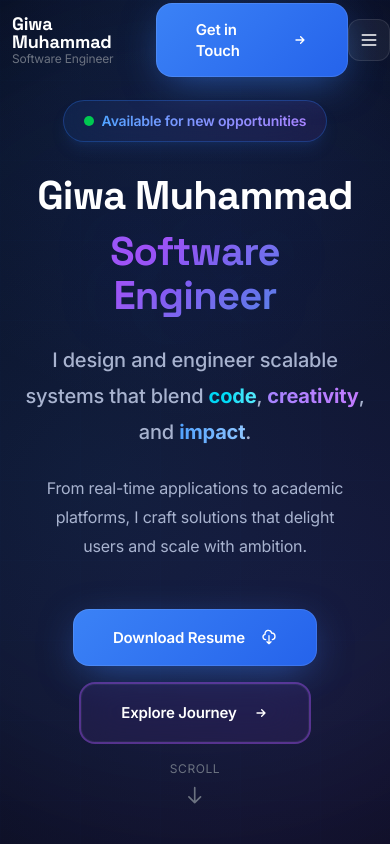
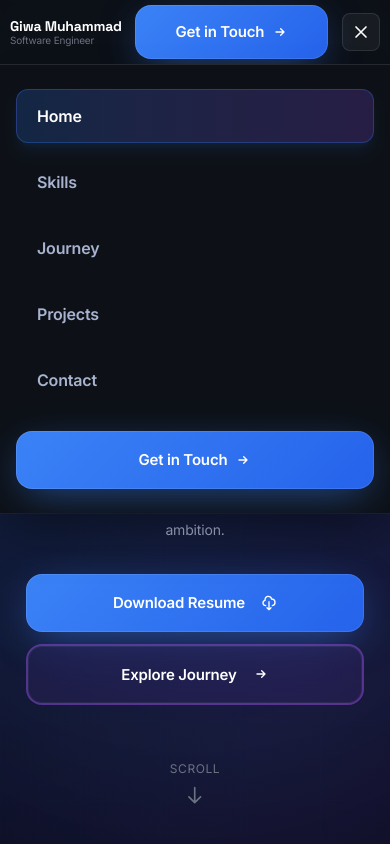
Before and after one commit to mgiwa78/portfolio, a Next.js app: page / in a window 390 px wide. Both pictures are taken after a click on the button "Menu". Shown: the top 844 px of the page. Built offline with nearby package versions, Linux system fonts and the light colour scheme.

Commit message:
Enhance Navbar and HeroSection components; implement mobile menu functionality with animations, adjust styling for responsiveness, and refine layout in HeroSection for better visual hierarchy. Update global styles for container padding on small screens.

```diff
--- a/src/app/globals.css
+++ b/src/app/globals.css
@@ -49,6 +49,12 @@
 html {
   scroll-behavior: smooth;
   scroll-padding-top: 80px;
+}
+.container {
+  @media only screen and (max-width: 400px) {
+    padding-left: 10px;
+    padding-right: 10px;
+  }
 }
 
 body {
--- a/src/components/Navbar.tsx
+++ b/src/components/Navbar.tsx
@@ -1,16 +1,22 @@
 "use client";
 
-import { motion } from "framer-motion";
+import { motion, AnimatePresence } from "framer-motion";
 import { useState, useEffect } from "react";
 import Link from "next/link";
 
 export default function Navbar() {
   const [isScrolled, setIsScrolled] = useState(false);
   const [activeSection, setActiveSection] = useState("home");
+  const [isMobileMenuOpen, setIsMobileMenuOpen] = useState(false);
 
   useEffect(() => {
     const handleScroll = () => {
       setIsScrolled(window.scrollY > 20);
+
+      // Close mobile menu on scroll
+      if (isMobileMenuOpen) {
+        setIsMobileMenuOpen(false);
+      }
 
       const sections = ["home", "skills", "journey", "projects", "contact"];
       const current = sections.find((section) => {
@@ -26,7 +32,19 @@ export default function Navbar() {
 
     window.addEventListener("scroll", handleScroll);
     return () => window.removeEventListener("scroll", handleScroll);
-  }, []);
+  }, [isMobileMenuOpen]);
+
+  // Prevent body scroll when mobile menu is open
+  useEffect(() => {
+    if (isMobileMenuOpen) {
+      document.body.style.overflow = "hidden";
+    } else {
+      document.body.style.overflow = "unset";
+    }
+    return () => {
+      document.body.style.overflow = "unset";
+    };
+  }, [isMobileMenuOpen]);
 
   const navItems = [
     { name: "Home", href: "#home" },
@@ -38,33 +56,29 @@ export default function Navbar() {
 
   return (
     <motion.nav
-      className={`fixed flex justify-center items-center w-screen top-0 left-0 right-0 z-50 transition-all duration-500 ${
-        isScrolled
-          ? "bg-surface/95 backdrop-blur-2xl shadow-2xl border-b border-white/[0.08]"
+      className={`fixed w-full top-0 left-0 right-0 z-50 transition-all duration-500 ${
+        isScrolled || isMobileMenuOpen
+          ? "bg-surface/98 backdrop-blur-2xl shadow-2xl border-b border-white/[0.08]"
           : "bg-transparent"
       }`}
       initial={{ y: -100, opacity: 0 }}
       animate={{ y: 0, opacity: 1 }}
       transition={{ duration: 0.6, ease: [0.22, 1, 0.36, 1] }}
     >
-      <div className="container">
-        <div className="flex items-center justify-between h-20 w-full">
+      <div className="container px-4 sm:px-6">
+        <div className="flex items-center justify-between h-16 sm:h-20 w-full">
           {/* Logo - Enhanced */}
-          <Link href="/" className=" group">
+          <Link href="/" className="group">
             <motion.div
-              className="flex items-center gap-3"
+              className="flex items-center gap-2 sm:gap-3"
               whileHover={{ scale: 1.02 }}
               whileTap={{ scale: 0.98 }}
             >
-              <div className="relative">
-                {/* Glow effect on hover */}
-                <div className="absolute inset-0 rounded-xl bg-gradient-to-br from-blue-500 to-violet-500 opacity-0 group-hover:opacity-20 blur-xl transition-opacity duration-300" />
-              </div>
               <div className="flex flex-col">
-                <span className="text-lg font-heading font-bold text-white leading-none mb-0.5">
+                <span className="text-sm sm:text-lg font-heading font-bold text-white leading-none mb-0.5">
                   Giwa Muhammad
                 </span>
-                <span className="text-xs text-text-tertiary leading-none">
+                <span className="text-[10px] sm:text-xs text-text-tertiary leading-none">
                   Software Engineer
                 </span>
               </div>
@@ -146,12 +160,26 @@ export default function Navbar() {
 
           {/* Mobile Menu Button - Enhanced */}
           <motion.button
-            className="md:hidden relative p-2.5 text-white rounded-xl bg-white/5 hover:bg-white/10 border border-white/10 hover:border-blue-500/30 transition-all duration-300"
+            onClick={() => setIsMobileMenuOpen(!isMobileMenuOpen)}
+            className="md:hidden relative p-2 sm:p-2.5 text-white rounded-lg sm:rounded-xl bg-white/5 hover:bg-white/10 border border-white/10 hover:border-blue-500/30 transition-all duration-300"
             whileTap={{ scale: 0.95 }}
             aria-label="Menu"
           >
+            {isMobileMenuOpen ? (
               <svg
-              className="w-5 h-5"
+                className="w-5 h-5 sm:w-6 sm:h-6"
+                fill="none"
+                strokeLinecap="round"
+                strokeLinejoin="round"
+                strokeWidth="2"
+                viewBox="0 0 24 24"
+                stroke="currentColor"
+              >
+                <path d="M6 18L18 6M6 6l12 12"></path>
+              </svg>
+            ) : (
+              <svg
+                className="w-5 h-5 sm:w-6 sm:h-6"
                 fill="none"
                 strokeLinecap="round"
                 strokeLinejoin="round"
@@ -161,9 +189,69 @@ export default function Navbar() {
               >
                 <path d="M4 6h16M4 12h16M4 18h16"></path>
               </svg>
+            )}
           </motion.button>
         </div>
       </div>
+
+      {/* Mobile Menu */}
+      <AnimatePresence>
+        {isMobileMenuOpen && (
+          <motion.div
+            initial={{ opacity: 0, height: 0 }}
+            animate={{ opacity: 1, height: "auto" }}
+            exit={{ opacity: 0, height: 0 }}
+            transition={{ duration: 0.3, ease: [0.22, 1, 0.36, 1] }}
+            className="md:hidden w-full border-t border-white/10 bg-surface backdrop-blur-2xl overflow-hidden shadow-2xl"
+          >
+            <div className="px-4 py-6 max-h-[calc(100vh-5rem)] overflow-y-auto">
+              <div className="flex flex-col gap-3">
+                {navItems.map((item, index) => {
+                  const isActive = activeSection === item.href.substring(1);
+                  return (
+                    <motion.a
+                      key={item.name}
+                      href={item.href}
+                      onClick={() => setIsMobileMenuOpen(false)}
+                      initial={{ opacity: 0, x: -20 }}
+                      animate={{ opacity: 1, x: 0 }}
+                      transition={{ delay: index * 0.05 }}
+                      className={`px-5 py-3.5 rounded-xl text-base font-semibold transition-all duration-300 ${
+                        isActive
+                          ? "bg-gradient-to-r from-blue-500/20 to-violet-500/20 text-white border border-blue-500/30 shadow-lg shadow-blue-500/10"
+                          : "text-text-secondary hover:text-white hover:bg-white/5 border border-transparent"
+                      }`}
+                    >
+                      {item.name}
+                    </motion.a>
+                  );
+                })}
+                <motion.a
+                  href="#contact"
+                  onClick={() => setIsMobileMenuOpen(false)}
+                  initial={{ opacity: 0, x: -20 }}
+                  animate={{ opacity: 1, x: 0 }}
+                  transition={{ delay: navItems.length * 0.05 }}
+                  className="btn-primary mt-3 flex items-center justify-center gap-2 py-3.5"
+                >
+                  <span>Get in Touch</span>
+                  <svg
+                    className="w-4 h-4"
+                    fill="none"
+                    strokeLinecap="round"
+                    strokeLinejoin="round"
+                    strokeWidth="2"
+                    viewBox="0 0 24 24"
+                    stroke="currentColor"
+                  >
+                    <path d="M13 7l5 5m0 0l-5 5m5-5H6"></path>
+                  </svg>
+                </motion.a>
+              </div>
+            </div>
+          </motion.div>
+        )}
+      </AnimatePresence>
 
       {/* Bottom glow line */}
       {isScrolled && (
--- a/src/sections/ContactSection.tsx
+++ b/src/sections/ContactSection.tsx
@@ -168,7 +168,7 @@ export default function ContactSection() {
     <section
       ref={sectionRef}
       id="contact"
-      className="relative min-h-screen flex flex-col items-center justify-center px-6 lg:px-8 py-20 overflow-hidden"
+      className="relative min-h-screen flex flex-col items-center justify-center px-4 sm:px-6 lg:px-8 py-16 sm:py-20 overflow-hidden"
     >
       {/* Particle Canvas Background */}
       <canvas
--- a/src/sections/HeroSection.tsx
+++ b/src/sections/HeroSection.tsx
@@ -30,7 +30,7 @@ export default function HeroSection() {
     <section
       ref={heroRef}
       id="home"
-      className="relative min-h-screen w-full flex items-center justify-center overflow-hidden"
+      className="relative min-h-screen w-full flex items-center justify-center overflow-hidden pt-20 md:pt-0"
     >
       {/* Enhanced Grid Pattern Overlay */}
       <div className="absolute inset-0 overflow-hidden">
@@ -47,27 +47,27 @@ export default function HeroSection() {
       </div>
 
       {/* Content */}
-      <div className="relative z-10 container mx-auto px-6 lg:px-8">
-        <div className="flex flex-col items-center justify-center text-center">
+      <div className="relative z-10 container mx-auto px-4 sm:px-6 lg:px-8">
+        <div className="flex flex-col items-center justify-center text-center max-w-5xl mx-auto">
           {/* Badge - Enhanced */}
           <motion.div
             initial={{ opacity: 0, y: 20 }}
             animate={{ opacity: 1, y: 0 }}
             transition={{ duration: 0.6 }}
-            className="inline-flex items-center gap-2 px-5 py-2.5 rounded-full bg-gradient-to-r from-blue-500/10 to-violet-500/10 border border-blue-500/30 mb-8 backdrop-blur-xl shadow-lg shadow-blue-500/10"
+            className="inline-flex items-center gap-2 px-3 sm:px-5 py-2 sm:py-2.5 rounded-full bg-gradient-to-r from-blue-500/10 to-violet-500/10 border border-blue-500/30 mb-6 sm:mb-8 backdrop-blur-xl shadow-lg shadow-blue-500/10"
           >
-            <span className="relative flex h-2.5 w-2.5">
+            <span className="relative flex h-2 w-2 sm:h-2.5 sm:w-2.5">
               <span className="animate-ping absolute inline-flex h-full w-full rounded-full bg-green-400 opacity-75"></span>
-              <span className="relative inline-flex rounded-full h-2.5 w-2.5 bg-green-500"></span>
+              <span className="relative inline-flex rounded-full h-2 w-2 sm:h-2.5 sm:w-2.5 bg-green-500"></span>
             </span>
-            <span className="text-sm font-semibold bg-gradient-to-r from-blue-400 to-violet-400 bg-clip-text text-transparent">
+            <span className="text-xs sm:text-sm font-semibold bg-gradient-to-r from-blue-400 to-violet-400 bg-clip-text text-transparent">
               Available for new opportunities
             </span>
           </motion.div>
 
           {/* Title with Enhanced Gradient */}
           <motion.h1
-            className="font-heading font-black text-5xl sm:text-6xl lg:text-7xl xl:text-8xl mb-6 leading-[1.05] tracking-tight"
+            className="font-heading font-black text-3xl sm:text-5xl md:text-6xl lg:text-7xl mb-4 sm:mb-6 leading-[1.1] sm:leading-[1.05] tracking-tight"
             initial="hidden"
             animate="visible"
           >
@@ -94,7 +94,7 @@ export default function HeroSection() {
 
           {/* Subtitle - Enhanced */}
           <motion.p
-            className="text-xl sm:text-2xl lg:text-3xl text-text-secondary max-w-4xl mb-6 font-medium leading-relaxed"
+            className="text-base sm:text-xl lg:text-2xl text-text-secondary max-w-3xl mb-4 sm:mb-6 font-medium leading-relaxed px-2"
             initial={{ opacity: 0, y: 30 }}
             animate={{ opacity: 1, y: 0 }}
             transition={{ duration: 0.8, delay: 0.6 }}
@@ -116,7 +116,7 @@ export default function HeroSection() {
 
           {/* Sub-copy */}
           <motion.p
-            className="text-base sm:text-lg text-text-tertiary max-w-[600px] mx-auto mb-12 leading-relaxed px-4"
+            className="text-sm sm:text-base text-text-tertiary max-w-2xl mx-auto mb-8 sm:mb-12 leading-relaxed px-4"
             initial={{ opacity: 0, y: 30 }}
             animate={{ opacity: 1, y: 0 }}
             transition={{ duration: 0.8, delay: 0.8 }}
@@ -127,13 +127,13 @@ export default function HeroSection() {
 
           {/* CTA Buttons */}
           <motion.div
-            className="flex flex-col sm:flex-row items-center justify-center gap-4"
+            className="flex flex-col sm:flex-row items-center justify-center gap-3 sm:gap-4 w-full sm:w-auto px-4 sm:px-0"
             initial={{ opacity: 0, y: 30 }}
             animate={{ opacity: 1, y: 0 }}
             transition={{ duration: 0.8, delay: 1 }}
           >
             <motion.button
-              className="btn-primary min-w-[200px]"
+              className="btn-primary w-full sm:w-auto sm:min-w-[200px]"
               whileHover={{ scale: 1.02 }}
               whileTap={{ scale: 0.98 }}
             >
@@ -152,7 +152,7 @@ export default function HeroSection() {
             </motion.button>
             <motion.a
               href="#journey"
-              className="btn-secondary min-w-[200px]"
+              className="btn-secondary w-full sm:w-auto sm:min-w-[200px]"
               whileHover={{ scale: 1.02 }}
               whileTap={{ scale: 0.98 }}
             >
--- a/src/sections/JourneySection.tsx
+++ b/src/sections/JourneySection.tsx
@@ -41,7 +41,7 @@ export default function JourneySection() {
     <section
       ref={timelineSectionRef}
       id="journey"
-      className="relative min-h-screen flex items-center justify-center bg-background py-10 overflow-hidden"
+      className="relative min-h-screen flex items-center justify-center bg-background py-16 sm:py-20 overflow-hidden"
     >
       <div className="container">
         {/* Background Decoration */}
--- a/src/sections/SkillsSection.tsx
+++ b/src/sections/SkillsSection.tsx
@@ -37,7 +37,7 @@ export default function SkillsSection() {
   return (
     <section
       id="skills"
-      className="relative py-20 min-h-screen flex flex-col items-center justify-center bg-gradient-to-b from-background to-surface overflow-hidden"
+      className="relative py-16 sm:py-20 min-h-screen flex flex-col items-center justify-center bg-gradient-to-b from-background to-surface overflow-hidden"
     >
       <div className="container">
         {/* Background Decoration */}
```
Lines whose indentation alone changed are shown as unchanged.
